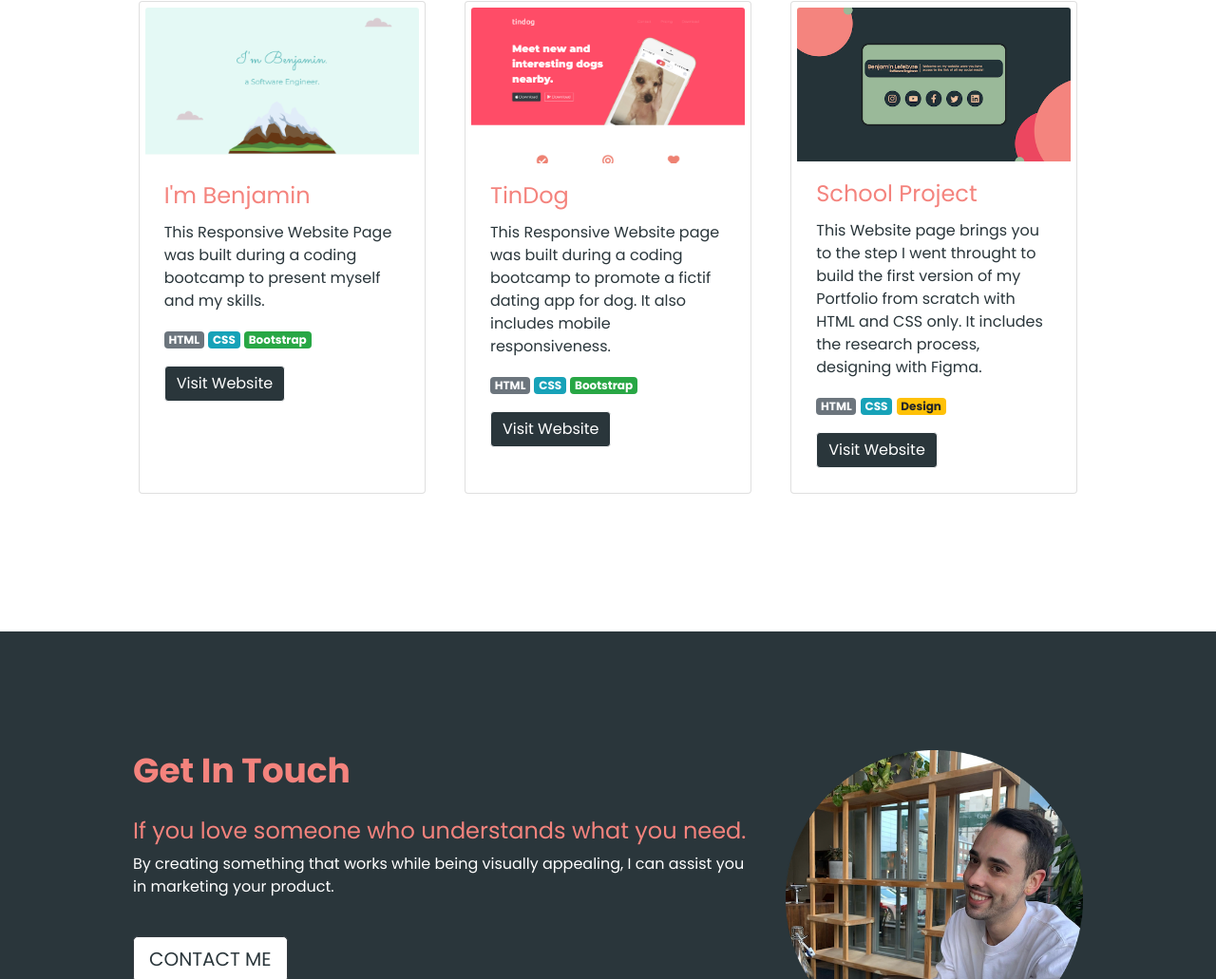
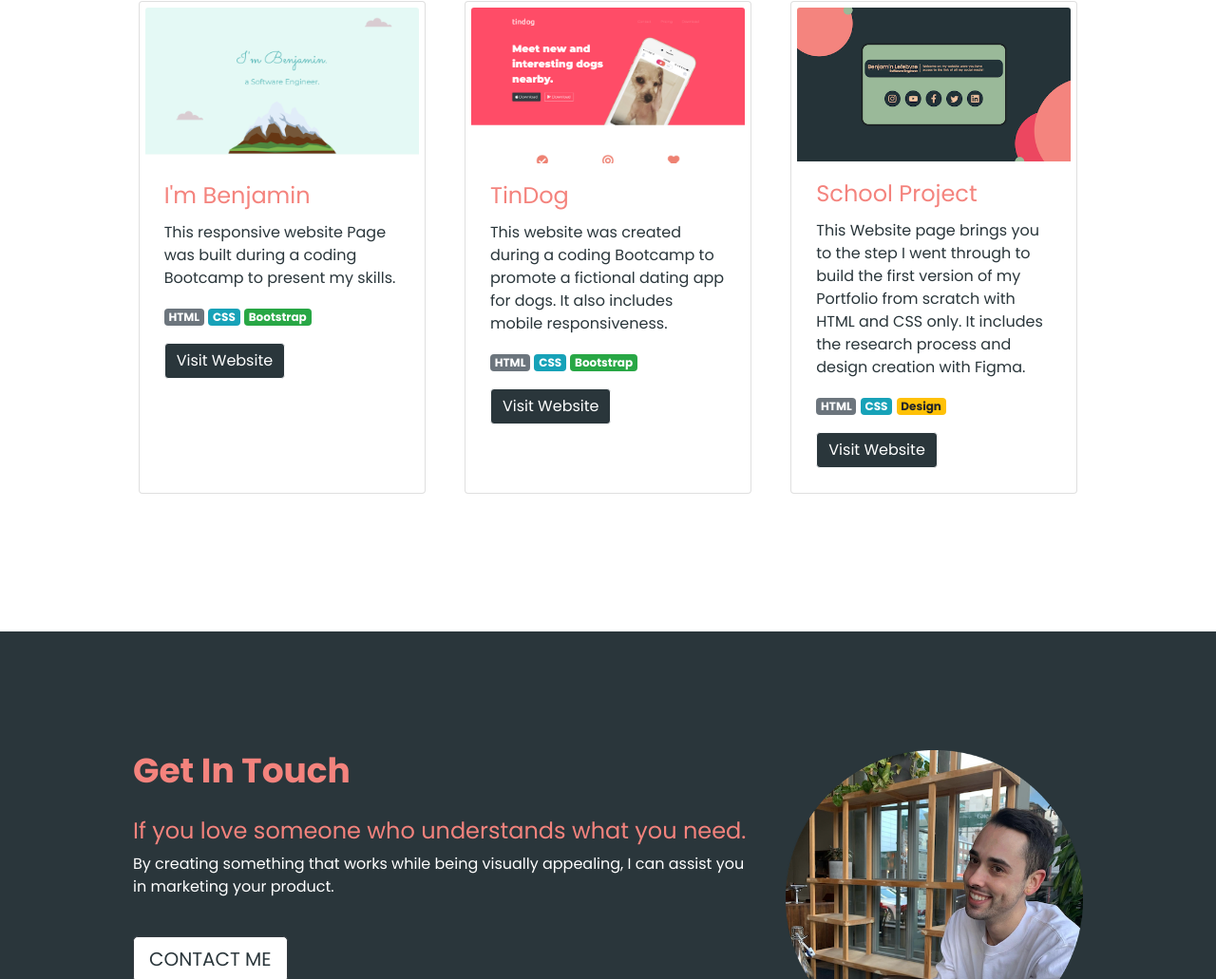
Before and after one commit to BengeeL/Portfolio2.0, a plain HTML site: page portfolio.html in a window 1280 px wide. Shown: the part 1013-2044 px from the top of the page at 95% size. Drawn offline with nearby package versions, Linux system fonts and the light colour scheme.

Commit message:
portfolio update

```diff
--- a/portfolio.html
+++ b/portfolio.html
@@ -97,7 +97,7 @@
               <img class="card-img-top" src="images/BootCamp-Presentation-Page.png" alt="Card image cap">
               <div class="card-body">
                 <h3 class="card-title">I'm Benjamin</h3>
-                <p class="card-text">This Responsive Website Page was built during a coding bootcamp to present myself and my skills.</p>
+                <p class="card-text">This responsive website Page was built during a coding Bootcamp to present my skills.</p>
                 <p><span class="badge badge-secondary">HTML</span> <span class="badge badge-info">CSS</span> <span class="badge badge-success">Bootstrap</span></p>
                 <a href="https://bengeel.github.io/presentationWebsite/" target="_blank" class="btn btn-primary btn-light">Visit Website</a>
               </div>
@@ -109,7 +109,7 @@
               <img class="card-img-top" src="images/tindog.png" alt="Card image cap">
               <div class="card-body">
                 <h3 class="card-title">TinDog</h3>
-                <p class="card-text">This Responsive Website page was built during a coding bootcamp to promote a fictif dating app for dog. It also includes mobile responsiveness.</p>
+                <p class="card-text">This website was created during a coding Bootcamp to promote a fictional dating app for dogs. It also includes mobile responsiveness.</p>
                 <p><span class="badge badge-secondary">HTML</span> <span class="badge badge-info">CSS</span> <span class="badge badge-success">Bootstrap</span></p>
                 <a href="https://bengeel.github.io/tindog/" target="_blank" class="btn btn-primary btn-light">Visit Website</a>
               </div>
@@ -121,7 +121,7 @@
               <img class="card-img-top" src="images/ProjectWebsiteThumbnail.png" alt="Card image cap">
               <div class="card-body">
                 <h3 class="card-title">School Project</h3>
-                <p class="card-text">This Website page brings you to the step I went throught to build the first version of my Portfolio from scratch with HTML and CSS only. It includes the research process, designing with Figma.</p>
+                <p class="card-text">This Website page brings you to the step I went through to build the first version of my Portfolio from scratch with HTML and CSS only. It includes the research process and design creation with Figma.</p>
                 <p><span class="badge badge-secondary">HTML</span> <span class="badge badge-info">CSS</span> <span class="badge badge-warning">Design</span></p>
                 <a href="https://bengeel.github.io/portfolio/" target="_blank" class="btn btn-primary btn-light">Visit Website</a>
               </div>
```
